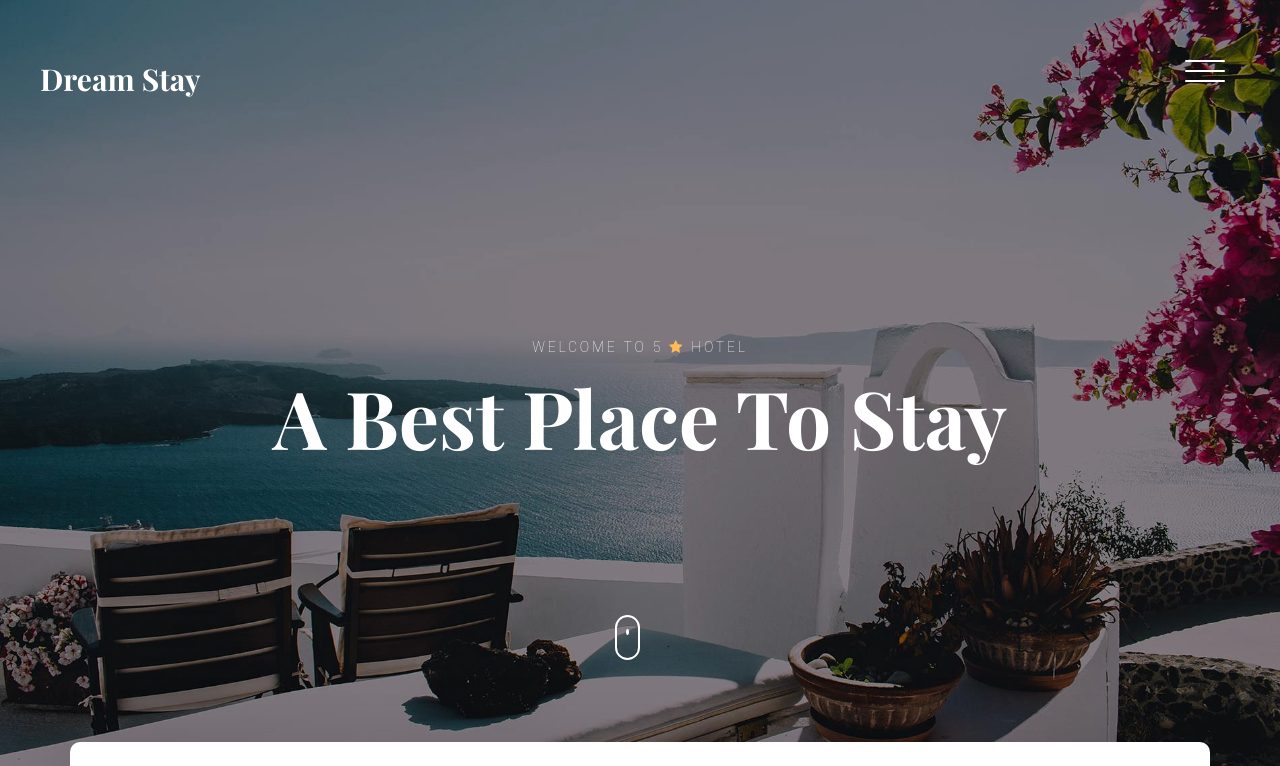
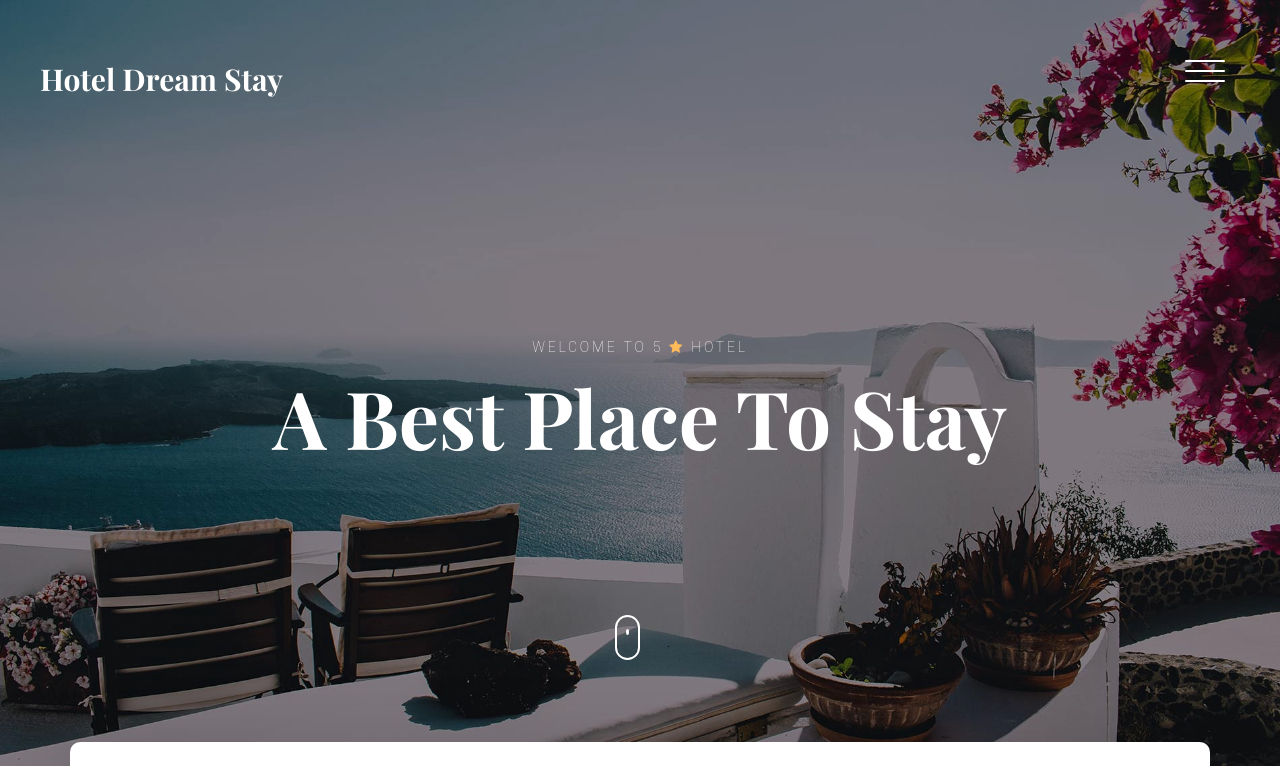
Before and after one commit to deamstay/dreamstay, a plain HTML site: page index.html in a window 1280 px wide. Shown: the top 766 px of the page. Drawn offline with nearby package versions, Linux system fonts and the light colour scheme; files whose address does not match are found by name; a web font is replaced by a local one.

Commit message:
first commit

```diff
--- a/index.html
+++ b/index.html
@@ -3,7 +3,7 @@
   <head>
     <meta charset="utf-8">
     <meta http-equiv="X-UA-Compatible" content="IE=edge">
-    <title>Hotel Dream Stay by Delish Hospitality.com</title>
+    <title>Hotel Dream Stay by Delish Hospitality</title>
     <meta name="viewport" content="width=device-width, initial-scale=1, shrink-to-fit=no">
     <meta name="description" content="" />
     <meta name="keywords" content="" />
@@ -29,7 +29,7 @@
     <header class="site-header js-site-header">
       <div class="container-fluid">
         <div class="row align-items-center">
-          <div class="col-6 col-lg-4 site-logo" data-aos="fade"><a href="index.html">Dream Stay</a></div>
+          <div class="col-6 col-lg-4 site-logo" data-aos="fade"><a href="index.html">Hotel Dream Stay</a></div>
           <div class="col-6 col-lg-8">
 
 
```
Also changed, not shown: contact.html (+1 -1 lines), events.html (+1 -1 lines), reservation.html (+1 -1 lines), rooms.html (+1 -1 lines).
